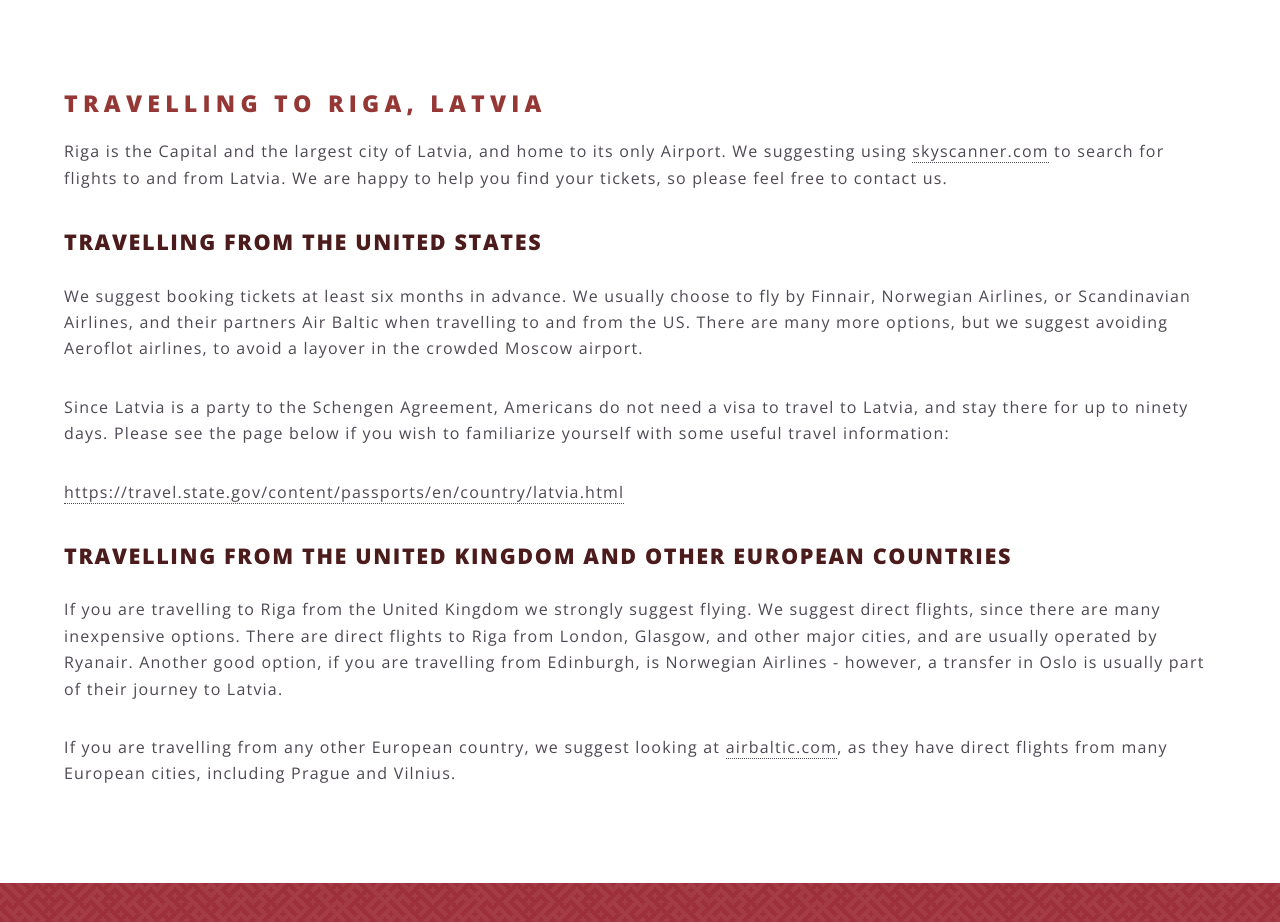
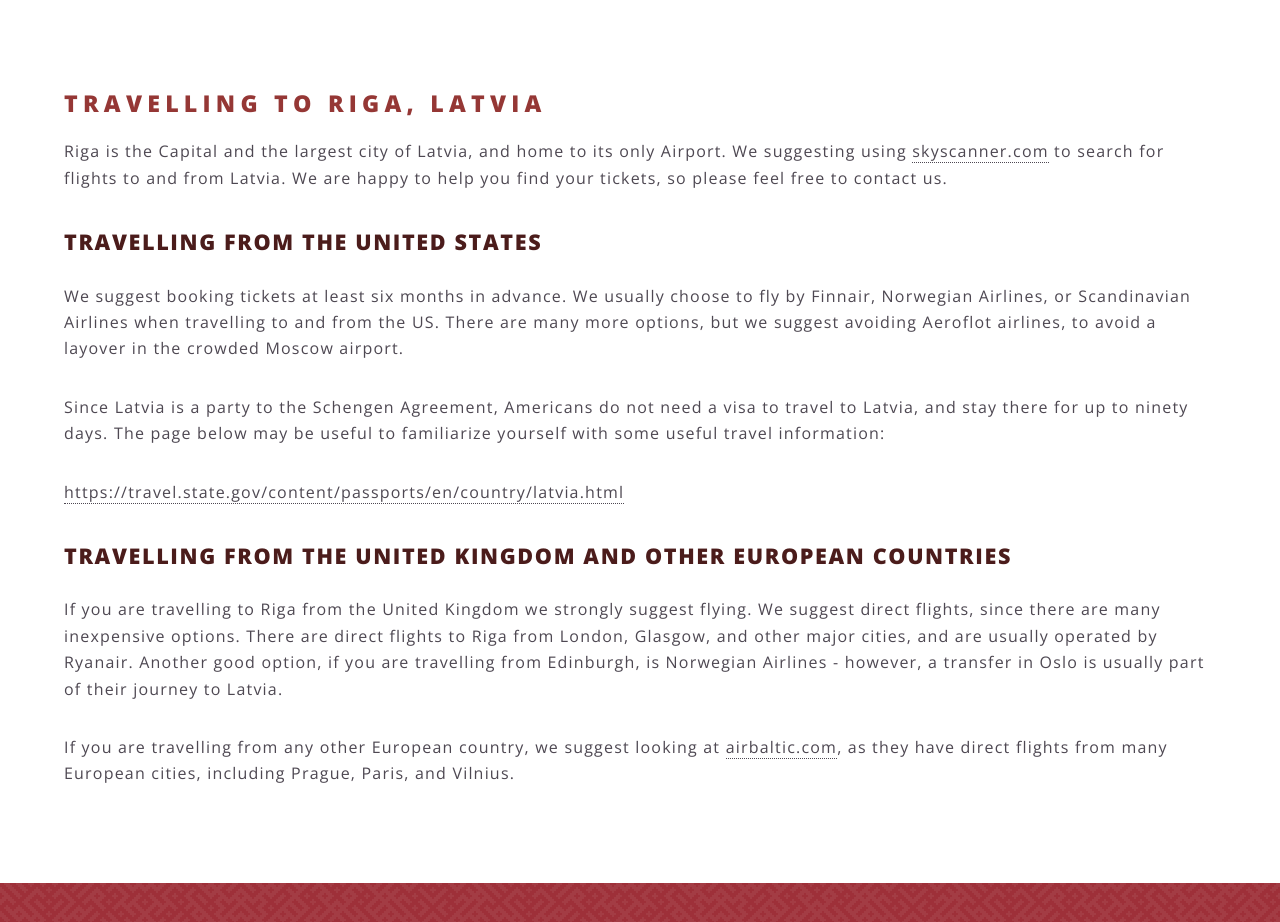
Before and after one commit to aliseandblake/aliseandblake.github.io, a Jekyll site: the page built from travellers.md, in a window 1280 px wide and 1382 px high, cut to the strip 339-1261 px from the top of the window. Built offline with Jekyll 4.4.1, drawn with Linux system fonts in a browser that asks for light colours.

```diff
--- a/css/main.scss
+++ b/css/main.scss
@@ -907,18 +907,22 @@ $baseurl: '{{ site.baseurl }}/images';
       position: relative;
       text-align: left;
       width: 50%;
-
-      @for $i from 1 through _misc(max-features) {
-        $j: 0.035 * $i;
-
-        &:nth-child(#{$i}) {
-          background-color: rgba(0,0,0, $j);
-        }
+      color: #fff;
+
+      background-color: #322e2b;
+      border: 1em solid #FDEADA;
+
+      h3 {
+        color: #fdfcda !important;
+      }
+
+      p {
+        letter-spacing: 0em;
       }
 
       &:before {
         display: block;
-        color: _palette(accent5, fg-bold);
+        color: #fdfcda;
         position: absolute;
         left: 1.75em;
         top: 2.75em;
@@ -1239,6 +1243,15 @@ $baseurl: '{{ site.baseurl }}/images';
     > .inner {
       width: 60em;
       margin: 0 auto;
+
+      em {
+        margin: 0 5em -1.5em;
+        font-size: 0.8em;
+        display: block;
+        letter-spacing: 0;
+        line-height: 110%;
+        font-style: normal;
+      }
 
       @include breakpoint(large) {
         width: 90%;
@@ -1389,7 +1402,7 @@ $baseurl: '{{ site.baseurl }}/images';
 
   #header {
     @include vendor('transition', 'background-color #{_duration(transitions)} ease');
-    background: mix(_palette(accent5, bg), #000, 80%);
+    background: rgba(0, 0, 0, 0.75);
     height: 3em;
     left: 0;
     line-height: 3em;
--- a/travellers.md
+++ b/travellers.md
@@ -16,14 +16,13 @@ Travelling from the United States
 ---------------------------------
 
 We suggest booking tickets at least six months in advance. We usually choose to
-fly by Finnair, Norwegian Airlines, or Scandinavian Airlines, and their partners
-Air Baltic when travelling to and from the US. There are many more options, but
-we suggest avoiding Aeroflot airlines, to avoid a layover in the crowded Moscow
-airport.
+fly by Finnair, Norwegian Airlines, or Scandinavian Airlines when travelling to
+and from the US. There are many more options, but we suggest avoiding Aeroflot
+airlines, to avoid a layover in the crowded Moscow airport.
 
 Since Latvia is a party to the Schengen Agreement, Americans do not need a visa
-to travel to Latvia, and stay there for up to ninety days. Please see the page
-below if you wish to familiarize yourself with some useful travel information:
+to travel to Latvia, and stay there for up to ninety days. The page below may be
+useful to familiarize yourself with some useful travel information:
 
 <https://travel.state.gov/content/passports/en/country/latvia.html>
 
@@ -39,4 +38,4 @@ part of their journey to Latvia.
 
 If you are travelling from any other European country, we suggest looking at
 [airbaltic.com](http://airbaltic.com), as they have direct flights from many
-European cities, including Prague and Vilnius.
+European cities, including Prague, Paris, and Vilnius.
```
Also changed, not shown: accommodation.md (+86 -8 lines), index.html (+48 -28 lines), images/yosemite.jpg (added).
